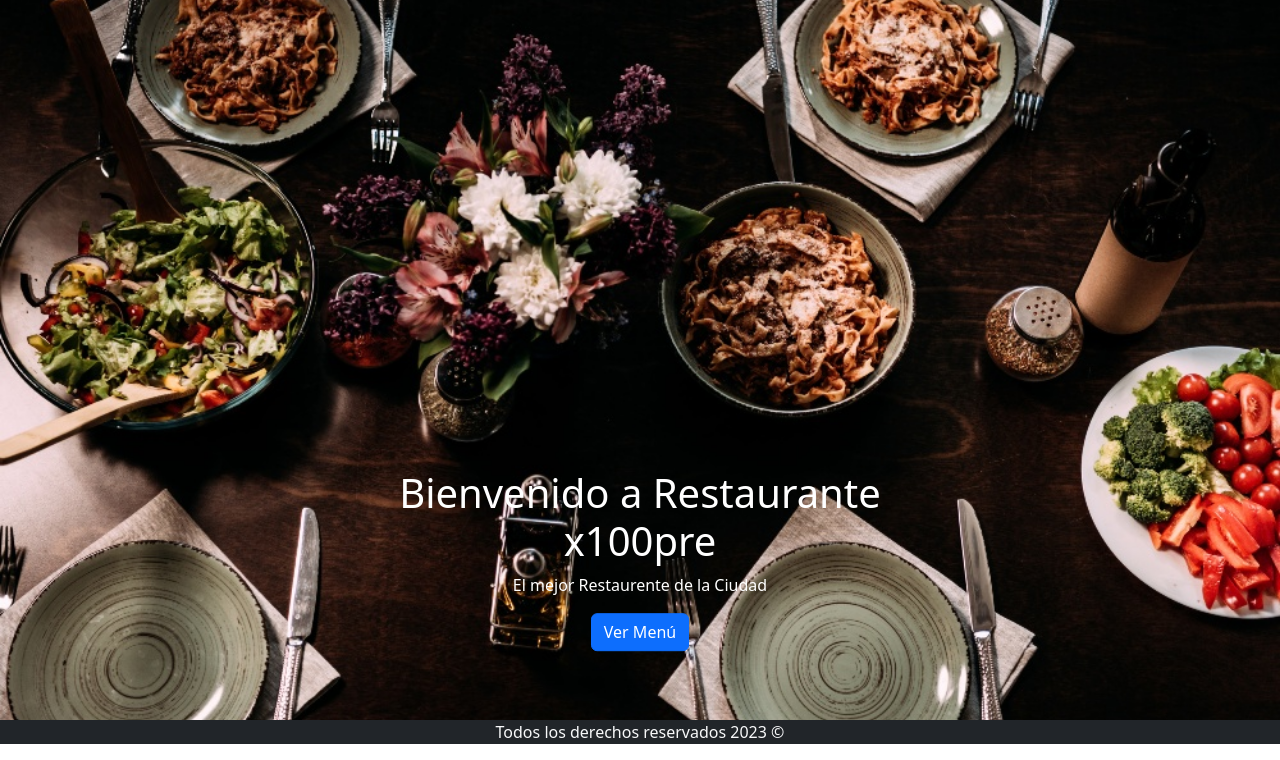
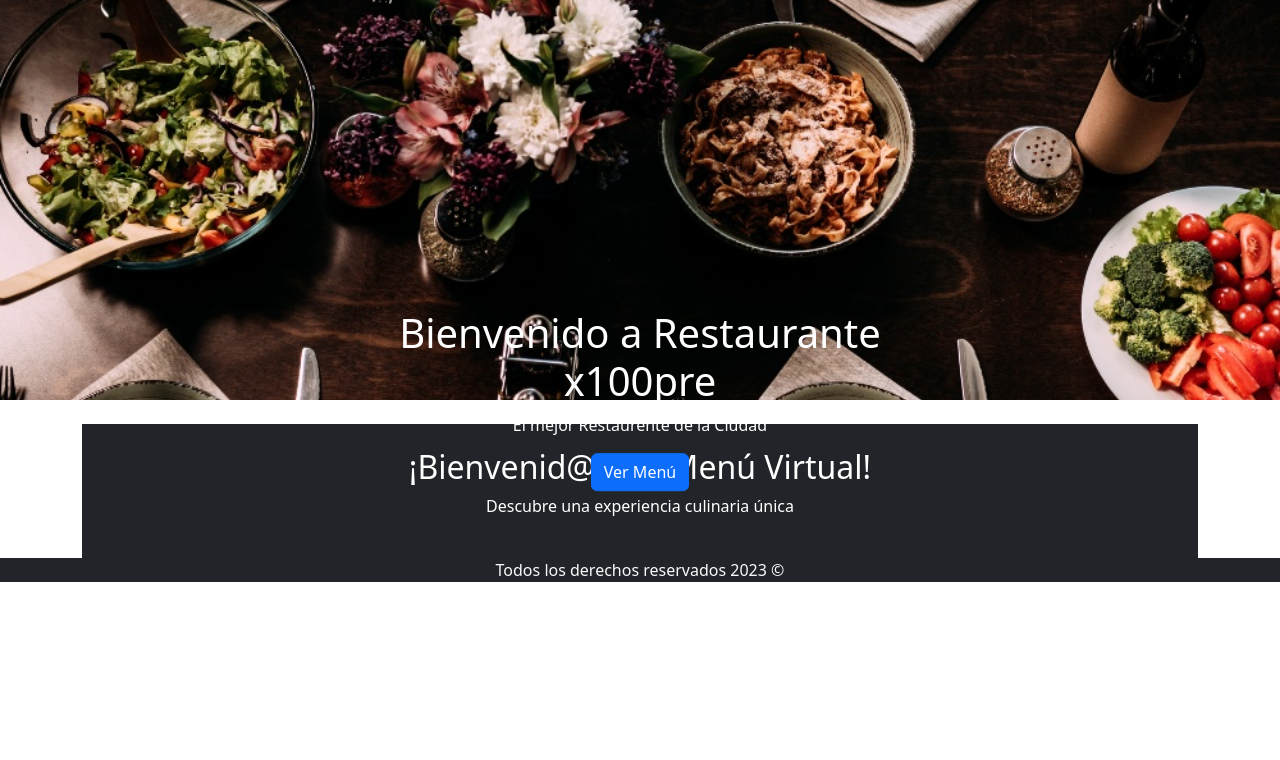
Before and after one commit to RobBanDam/Restaurante, a PHP site: page / in a window 1280 px wide. Shown: the part 56-816 px from the top of the page. After the commit the page ends 638 px from the top, so only its background shows below. Run offline with PHP 8.4, Linux system fonts and the light colour scheme.

Commit message:
27/12/2023 V.1.4 Agregando mensaje de Bienvenida

```diff
--- a/index.php
+++ b/index.php
@@ -10,11 +10,11 @@
 	<!-- Bootstrap CSS v5.2.1 -->
 	<link href="https://cdn.jsdelivr.net/npm/bootstrap@5.3.2/dist/css/bootstrap.min.css" rel="stylesheet" integrity="sha384-T3c6CoIi6uLrA9TneNEoa7RxnatzjcDSCmG1MXxSR1GAsXEV/Dwwykc2MPK8M2HN" crossorigin="anonymous" />
 
-	<style>
+	<!-- <style>
 		body {
 			overflow: hidden;
 		}
-	</style>
+	</style> -->
 </head>
 
 <body>
@@ -51,12 +51,21 @@
 	</nav>
 
 	<section id="banner" class="container-fluid p-0">
-		<div class="banner-img" style="position: relative; background:url(images/img1.jpeg) center/cover no-repeat; height:90vh">
+		<div class="banner-img" style="position: relative; background:url(images/img1.jpeg) center/cover no-repeat; height:400px">
 			<div class="banner-text" style="position:absolute; top:50%; left:50%; transform:translate(-50%, 60%); text-align: center; color:#fff">
 				<h1>Bienvenido a Restaurante x100pre</h1>
 				<p>El mejor Restaurente de la Ciudad</p>
 				<a href="#menu" class="btn btn-primary">Ver Menú</a>
 			</div>
+		</div>
+	</section>
+
+	<section id="id" class="container mt-4 text-center">
+		<div class="jumbotron bg-dark text-white">
+			<br>
+				<h2>¡Bienvenid@ a tu Menú Virtual!</h2>
+				<p>Descubre una experiencia culinaria única</p>
+			<br>
 		</div>
 	</section>
 
```
